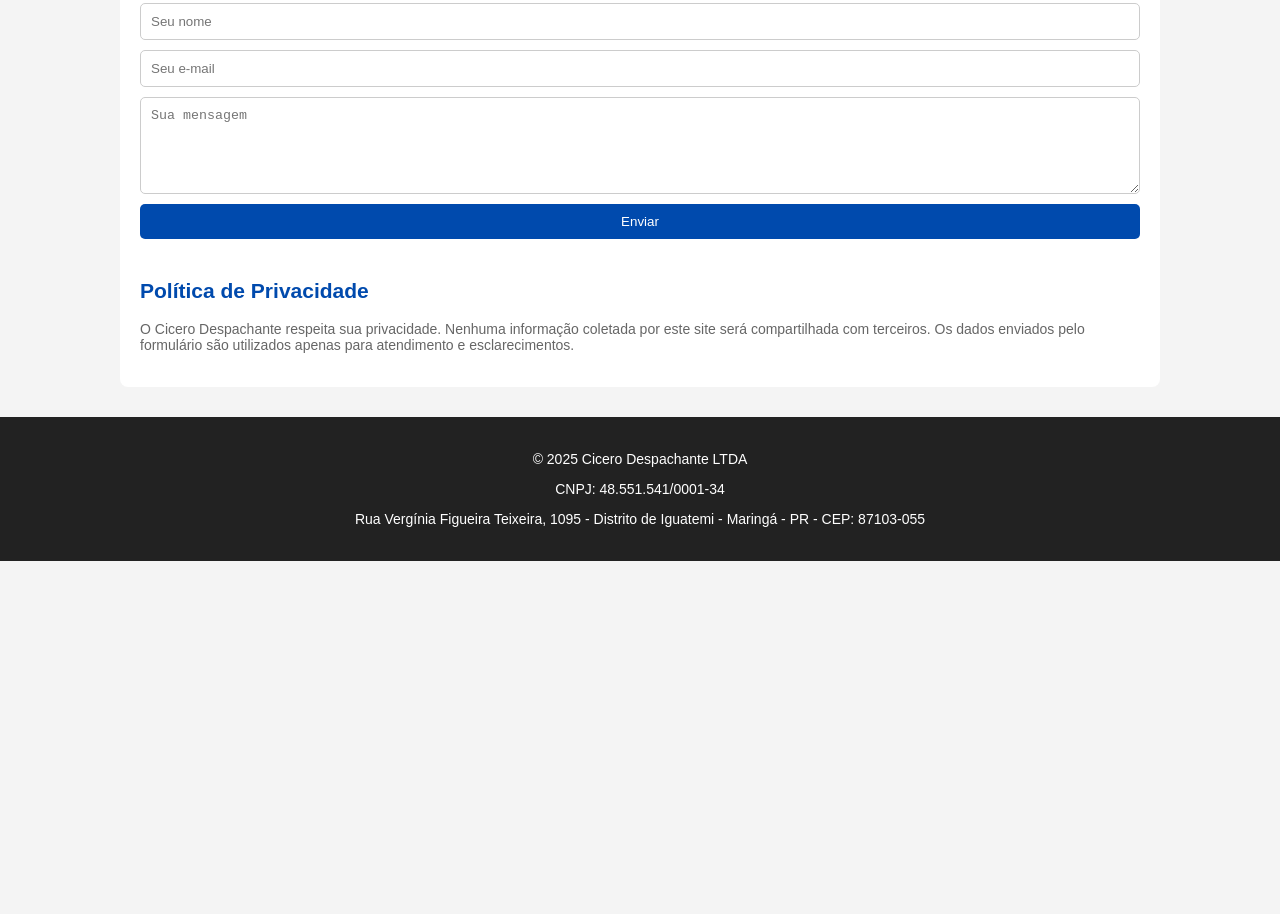
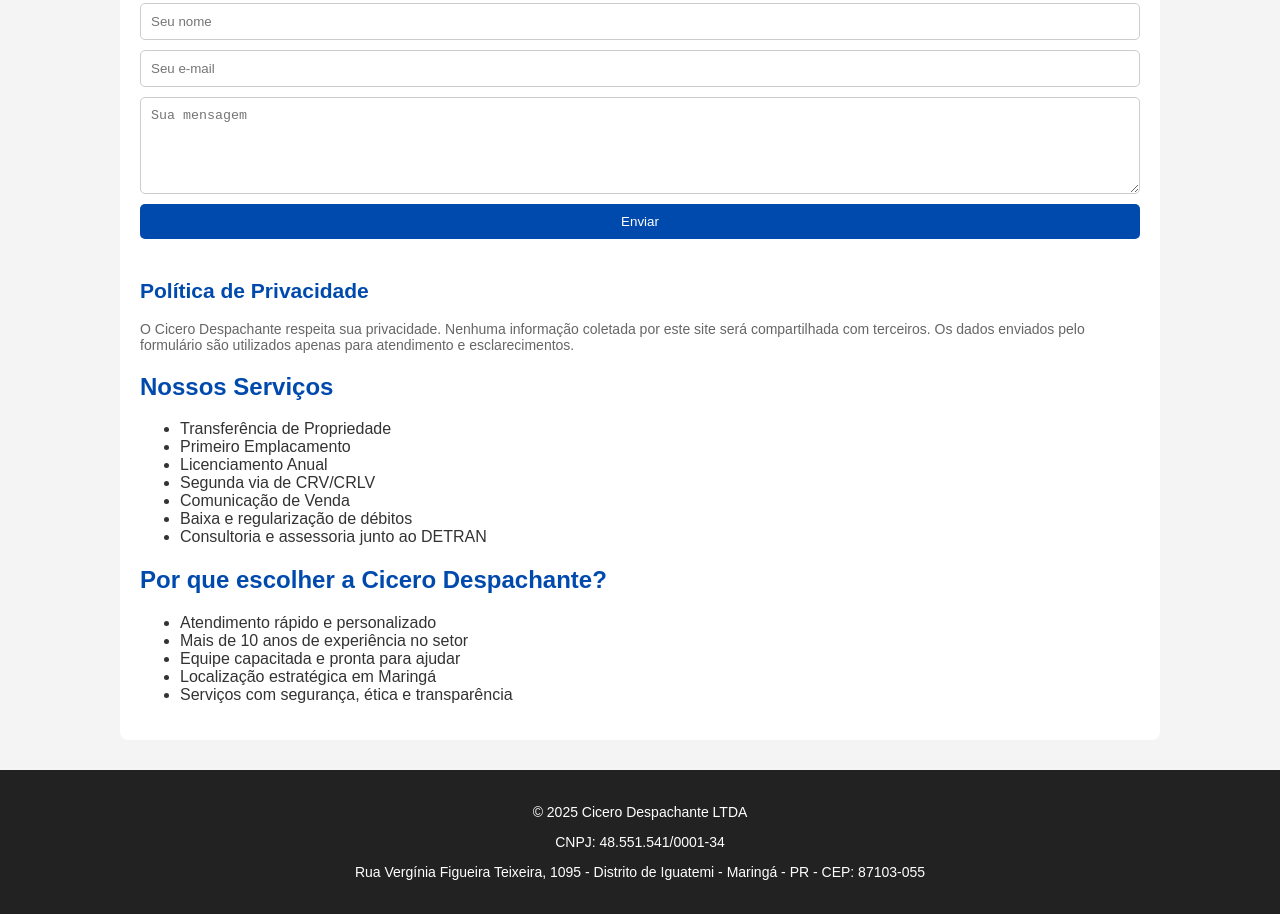
Before and after one commit to dovigue3105/cicerodespachante, a plain HTML site: page index.html in a window 1280 px wide. Shown: the part 1657-2571 px from the top of the page. Before the commit the page ends 2218 px from the top, so only its background shows below. Drawn offline with Linux system fonts and the light colour scheme.

Commit message:
Update index.html

```diff
--- a/index.html
+++ b/index.html
@@ -76,9 +76,33 @@
       <h2>Política de Privacidade</h2>
       <p>O Cicero Despachante respeita sua privacidade. Nenhuma informação coletada por este site será compartilhada com terceiros. Os dados enviados pelo formulário são utilizados apenas para atendimento e esclarecimentos.</p>
     </div>
+  <div class="services">
+    <h2>Nossos Serviços</h2>
+    <ul>
+      <li>Transferência de Propriedade</li>
+      <li>Primeiro Emplacamento</li>
+      <li>Licenciamento Anual</li>
+      <li>Segunda via de CRV/CRLV</li>
+      <li>Comunicação de Venda</li>
+      <li>Baixa e regularização de débitos</li>
+      <li>Consultoria e assessoria junto ao DETRAN</li>
+    </ul>
   </div>
 
-  <footer>
+  <div class="differentials">
+    <h2>Por que escolher a Cicero Despachante?</h2>
+    <ul>
+      <li>Atendimento rápido e personalizado</li>
+      <li>Mais de 10 anos de experiência no setor</li>
+      <li>Equipe capacitada e pronta para ajudar</li>
+      <li>Localização estratégica em Maringá</li>
+      <li>Serviços com segurança, ética e transparência</li>
+    </ul>
+  </div>
+
+</div>
+
+<footer>
     <p>&copy; 2025 Cicero Despachante LTDA</p>
     <p>CNPJ: 48.551.541/0001-34</p>
     <p>Rua Vergínia Figueira Teixeira, 1095 - Distrito de Iguatemi - Maringá - PR - CEP: 87103-055</p>
```
